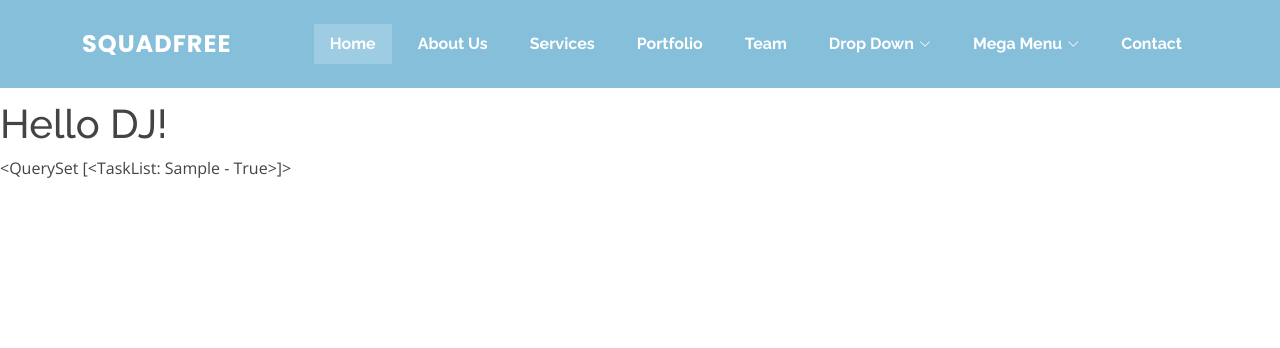
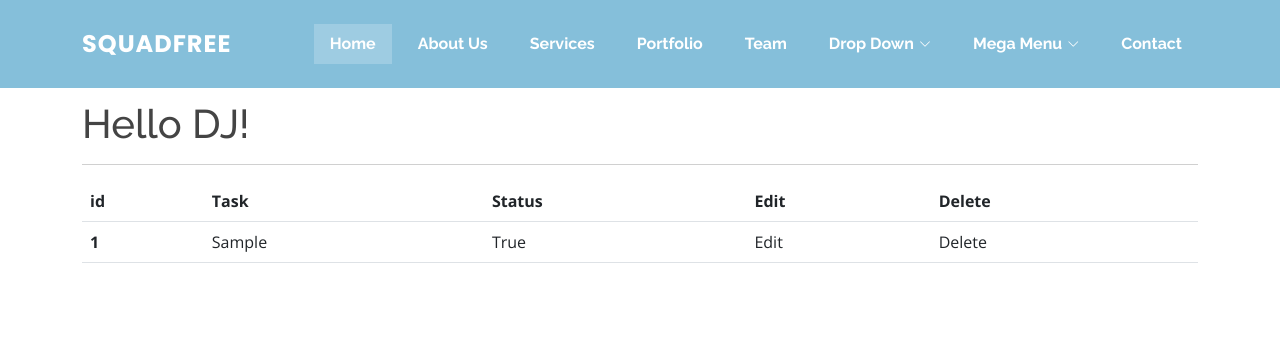
Before and after one commit to joy-ahmed/DJtds, a Django app: page /store/ in a window 1280 px wide. Shown: the top 348 px of the page. Run offline with Django 4.2, Linux system fonts and the light colour scheme; tables that the repository leaves empty hold one stand-in row (values such as "Sample post"); some libraries are stand-ins or nearby versions.

Commit message:
Added data table

```diff
--- a/store/templates/store.html
+++ b/store/templates/store.html
@@ -1,6 +1,28 @@
 {% include "header.html" %}
 
-<div class="" style="margin-top: 100px">
+<div class="container" style="margin-top: 100px">
   <h1>Hello DJ!</h1>
-  <p>{{all_tasks}}</p>
+  <hr />
+  <table class="table">
+    <thead>
+      <tr>
+        <th scope="col">id</th>
+        <th scope="col">Task</th>
+        <th scope="col">Status</th>
+        <th scope="col">Edit</th>
+        <th scope="col">Delete</th>
+      </tr>
+    </thead>
+    {% for obj in all_tasks %}
+    <tbody>
+      <tr>
+        <th scope="row">{{obj.id}}</th>
+        <td>{{obj.task}}</td>
+        <td>{{obj.done}}</td>
+        <td>Edit</td>
+        <td>Delete</td>
+      </tr>
+    </tbody>
+    {% endfor %}
+  </table>
 </div>
--- a/store/views.py
+++ b/store/views.py
@@ -7,5 +7,4 @@ from store.models import TaskList
 
 def store(request):
     all_tasks = TaskList.objects.all
-
     return render(request, "store.html", {"all_tasks": all_tasks})
```
